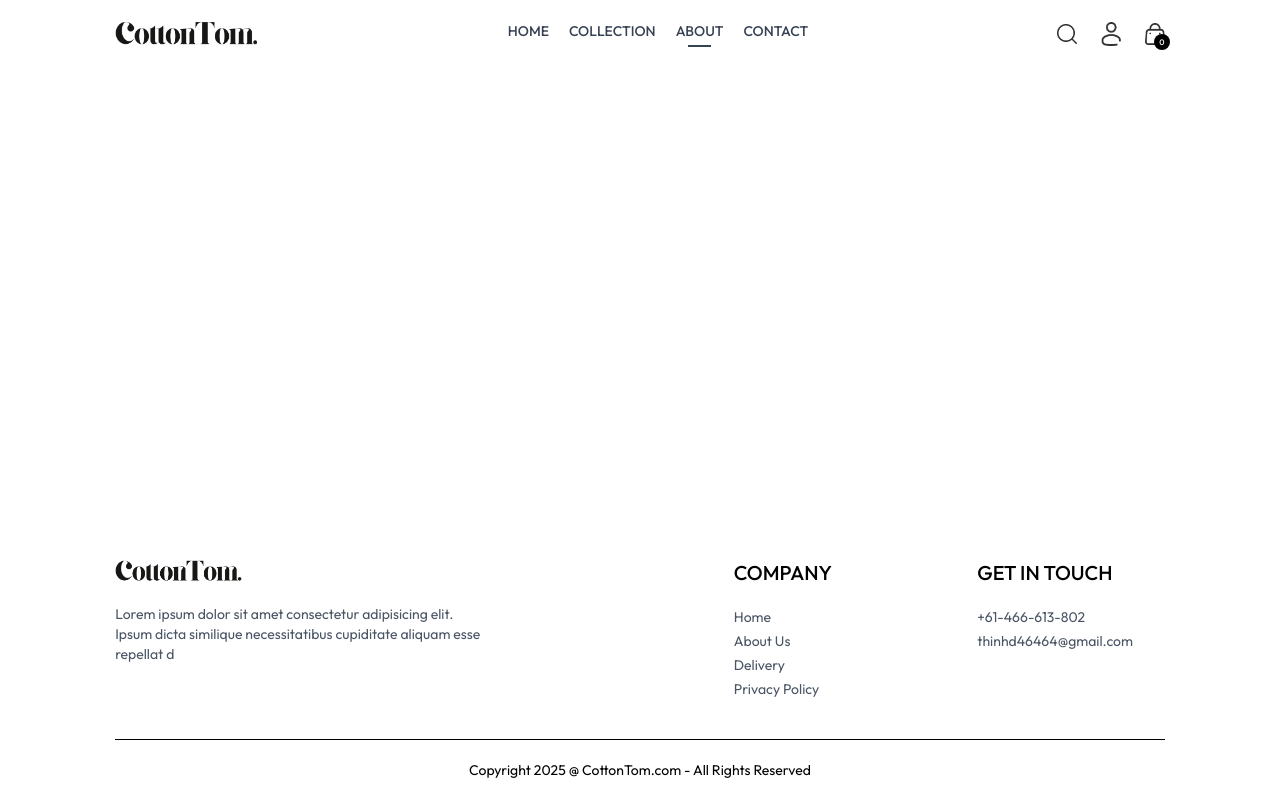
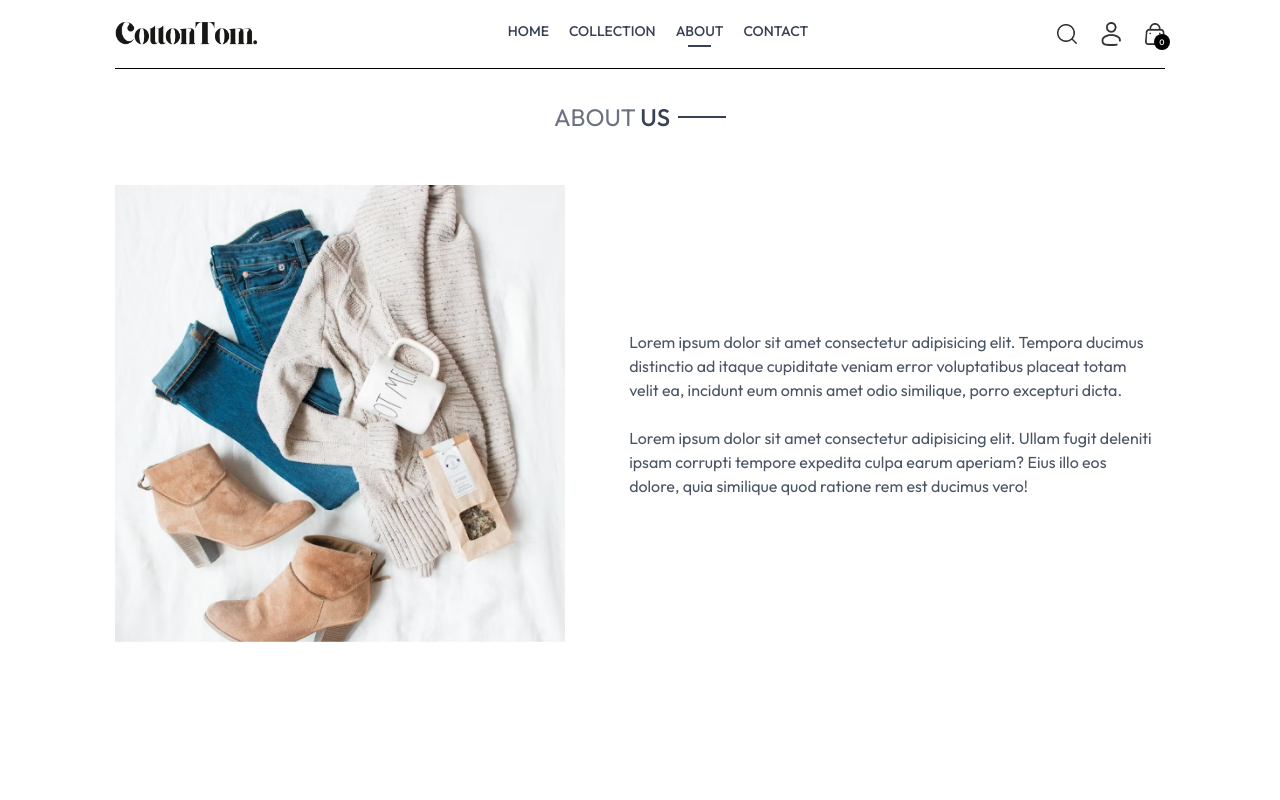
Before and after one commit to ThinhDang464/CottonTom, a React (Vite) app in the folder frontend/: page /about in a window 1280 px wide. Shown: the top 800 px of the page. Built offline with nearby package versions, Linux system fonts and the light colour scheme.

Commit message:
about us UI

```diff
--- a/frontend/src/pages/About.tsx
+++ b/frontend/src/pages/About.tsx
@@ -1,5 +1,36 @@
+import { assets } from "../assets/assets";
+import Title from "../components/Title";
+
 const About = () => {
-  return <div></div>;
+  return (
+    <div>
+      <div className="text-2xl text-center pt-8 border-t">
+        <Title text1={"ABOUT"} text2={"US"} />
+      </div>
+      <div className="my-10 flex flex-col md:flex-row gap-16">
+        <img
+          className="w-full md:max-w-[450px]"
+          src={assets.about_img}
+          alt=""
+        />
+
+        {/*direction is col so justify center align center vertically */}
+        <div className="flex flex-col justify-center gap-6 md:w-2/4 text-gray-600">
+          <p>
+            Lorem ipsum dolor sit amet consectetur adipisicing elit. Tempora
+            ducimus distinctio ad itaque cupiditate veniam error voluptatibus
+            placeat totam velit ea, incidunt eum omnis amet odio similique,
+            porro excepturi dicta.
+          </p>
+          <p>
+            Lorem ipsum dolor sit amet consectetur adipisicing elit. Ullam fugit
+            deleniti ipsam corrupti tempore expedita culpa earum aperiam? Eius
+            illo eos dolore, quia similique quod ratione rem est ducimus vero!
+          </p>
+        </div>
+      </div>
+    </div>
+  );
 };
 
 export default About;
--- a/frontend/src/pages/Login.tsx
+++ b/frontend/src/pages/Login.tsx
@@ -4,9 +4,16 @@ const Login = () => {
   const [currentState, setCurrentState] = useState("Sign Up");
 
   //set as async cause it will deal with databae operation later on
-  const onSubmitHandler = async (event) => {};
+  const onSubmitHandler = async (event) => {
+    event.preventDefault(); //no reloading when submit
+  };
   return (
-    <form className="flex flex-col items-center w-[90%] sm:max-w-96 m-auto mt-14 gap-4 text-gray-800">
+    <form
+      onSubmit={() => {
+        onSubmitHandler;
+      }}
+      className="flex flex-col items-center w-[90%] sm:max-w-96 m-auto mt-14 gap-4 text-gray-800"
+    >
       {/*inline flex turn p into inline to have hr next to it */}
       <div className="inline-flex items-center gap-2 mb-2 mt-10">
         <p className="prata-regular text-3xl">{currentState}</p>
```
